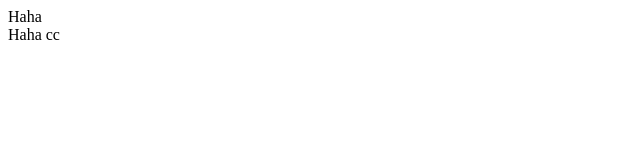
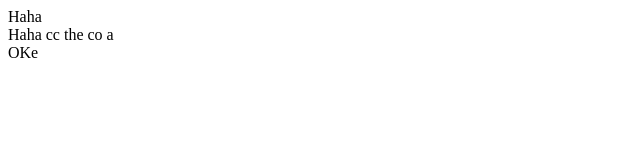
Before and after one commit to notVinh/testthuxemsao, a plain HTML site: page hihi.html in a window 1280 px wide. Shown: the full height of the page, 0-640 px from the left. Drawn offline with Linux system fonts and the light colour scheme.

Commit message:
Update hihi.html

```diff
--- a/hihi.html
+++ b/hihi.html
@@ -8,7 +8,8 @@
   </head>
   <body>
     <div>Haha</div>
-    <div>Haha cc</div>
+    <div>Haha cc the co a</div>
+    <div> OKe </div>
 
   </body>
 </html>
```
